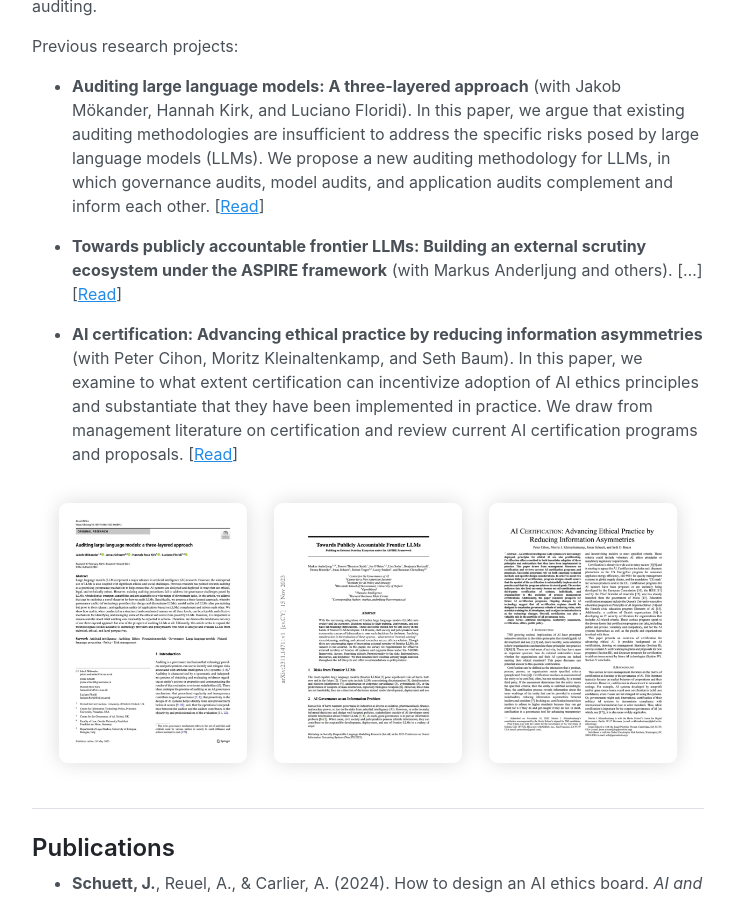
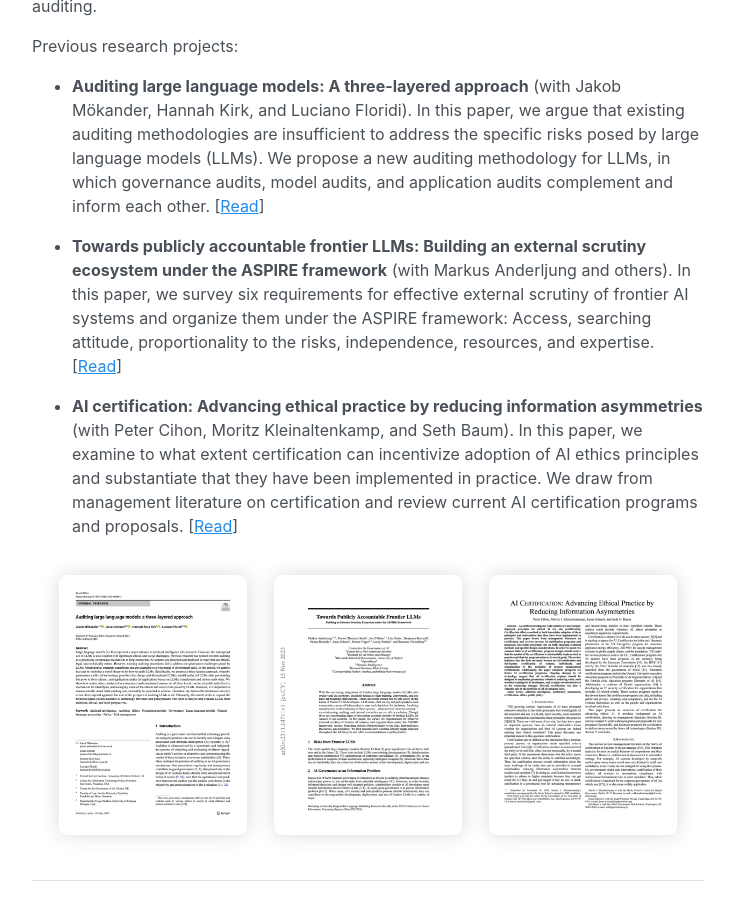
Before and after one commit to jonasschuett/jonasschuett.github.io, a Jekyll site: the page built from _posts/2020-04-04-introduction.md, in a window 1280 px wide and 900 px high, scrolled down 5438 px. Shown: the whole window, without its empty margins (272-1005 px from the left). Built offline with Jekyll 4.4.1, drawn with Linux system fonts in a browser that asks for light colours.

Commit message:
Update 2020-04-04-introduction.md

```diff
--- a/_posts/2020-04-04-introduction.md
+++ b/_posts/2020-04-04-introduction.md
@@ -107,7 +107,7 @@ Previous research projects:
 
 - **Auditing large language models: A three-layered approach** (with Jakob Mökander, Hannah Kirk, and Luciano Floridi). In this paper, we argue that existing auditing methodologies are insufficient to address the specific risks posed by large language models (LLMs). We propose a new auditing methodology for LLMs, in which governance audits, model audits, and application audits complement and inform each other. [[Read](https://doi.org/10.1007/s43681-023-00289-2)]
 
-- **Towards publicly accountable frontier LLMs: Building an external scrutiny ecosystem under the ASPIRE framework** (with Markus Anderljung and others). […] [[Read](https://arxiv.org/abs/2311.14711)]
+- **Towards publicly accountable frontier LLMs: Building an external scrutiny ecosystem under the ASPIRE framework** (with Markus Anderljung and others). In this paper, we survey six requirements for effective external scrutiny of frontier AI systems and organize them under the ASPIRE framework: Access, searching attitude, proportionality to the risks, independence, resources, and expertise. [[Read](https://arxiv.org/abs/2311.14711)]
 
 - **AI certification: Advancing ethical practice by reducing information asymmetries** (with Peter Cihon, Moritz Kleinaltenkamp, and Seth Baum). In this paper, we examine to what extent certification can incentivize adoption of AI ethics principles and substantiate that they have been implemented in practice. We draw from management literature on certification and review current AI certification programs and proposals. [[Read](https://doi.org/10.1109/TTS.2021.3077595)]
 
```
